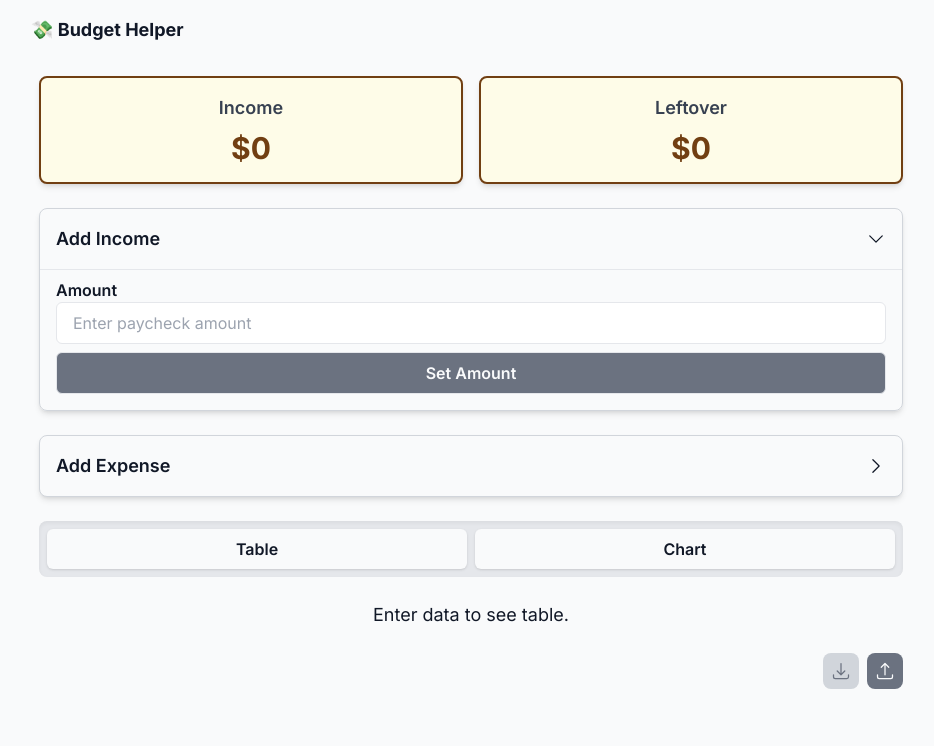
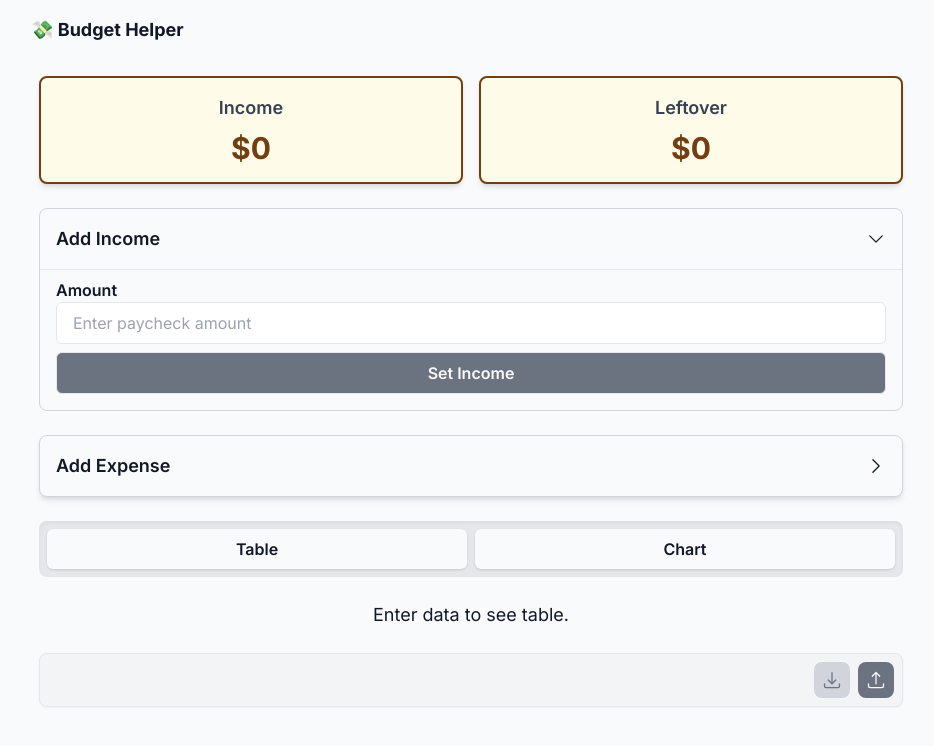
Before and after one commit to ArthurWHenry/budget-helper, a Next.js app: page / in a window 1280 px wide. Both pictures are taken after a click on the button "Add Income". Shown: the top 746 px of the page, without its empty margins (169-1103 px from the left). Built offline with nearby package versions, Linux system fonts and the light colour scheme.

Commit message:
fix: styles

```diff
--- a/src/app/page.tsx
+++ b/src/app/page.tsx
@@ -1,7 +1,7 @@
 "use client";
 import { Fragment } from "react";
 import { RecoilRoot, useRecoilState, useRecoilValue } from "recoil";
-import { Toaster } from "react-hot-toast";
+import { Toast, Toaster } from "react-hot-toast";
 import { Tab } from "@headlessui/react";
 import classNames from "classnames";
 
@@ -18,11 +18,12 @@ import {
   Table,
 } from "@/components";
 
+// Type
+import { Expense } from "@/types";
+
 function View() {
-  // State
-  const [data, setData] = useRecoilState(dataState);
-
   // Selectors
+  const data: Expense[] = useRecoilValue(dataState);
   const income: number = useRecoilValue(incomeState);
 
   // Helpers
@@ -80,7 +81,7 @@ function View() {
 export default function Home() {
   return (
     <RecoilRoot>
-      <Toaster position="top-right" />
+      <Toaster position="top-center" />
       <View />
     </RecoilRoot>
   );
--- a/src/components/chart/component.tsx
+++ b/src/components/chart/component.tsx
@@ -77,7 +77,6 @@ const Chart = () => {
             data={viewTotals ? finalTotalsChartData : finalsSortedChartData}
             dataKey="cost"
             nameKey="name"
-            outerRadius={80}
             fill="#8884d8"
             label={(data): JSX.Element => <CustomLabel {...data} />}
             labelLine={false}
--- a/src/components/chart/styles.css
+++ b/src/components/chart/styles.css
@@ -11,7 +11,7 @@
 }
 
 .chart-responsive-container {
-  @apply w-full h-80 min-h-80;
+  @apply w-full min-h-52 h-auto;
 }
 
 .no-data {
--- a/src/components/expenses/add/component.tsx
+++ b/src/components/expenses/add/component.tsx
@@ -38,6 +38,7 @@ const AddExpense = () => {
   });
 
   // State
+  const [isOpen, setIsOpen] = useState<boolean>(false);
   const [data, setData] = useRecoilState(dataState);
   const [selectedExpenseType, setSelectedExpenseType] = useState({
     label: "Need",
@@ -62,11 +63,16 @@ const AddExpense = () => {
   };
 
   return (
-    <div className="add-expense-container">
+    <div
+      className={classNames("add-expense-container", { "shadow-md": !isOpen })}
+    >
       <Disclosure>
         {({ open }) => (
           <>
-            <Disclosure.Button className="add-expense-button">
+            <Disclosure.Button
+              className="add-expense-button"
+              onClick={(): void => setIsOpen(!isOpen)}
+            >
               <span className="add-expense-button-text">Add Expense</span>
               <ChevronRightIcon
                 className={classNames("h-5 w-5 text-gray-900", {
--- a/src/components/expenses/add/styles.css
+++ b/src/components/expenses/add/styles.css
@@ -11,14 +11,12 @@
 }
 
 .add-expense-container {
-  @apply w-full bg-gray-50 rounded-lg border shadow-md border-gray-300;
+  @apply w-full bg-gray-50 rounded-lg border border-gray-300;
 }
-
 
 .add-expense-form {
   @apply flex flex-col gap-2 w-full;
 }
-
 
 .add-expense-form-container {
   @apply flex pt-2 flex-col md:flex-row justify-between items-end gap-2 w-full;
--- a/src/components/income/component.tsx
+++ b/src/components/income/component.tsx
@@ -1,4 +1,4 @@
-import { memo } from "react";
+import { memo, useState } from "react";
 import { SetterOrUpdater, useSetRecoilState } from "recoil";
 import { useForm } from "react-hook-form";
 import { yupResolver } from "@hookform/resolvers/yup";
@@ -30,6 +30,7 @@ const AddIncome: React.FC = () => {
   });
 
   // State
+  const [isOpen, setIsOpen] = useState<boolean>(false);
   const setIncome: SetterOrUpdater<number> = useSetRecoilState(incomeState);
 
   // Handlers
@@ -41,11 +42,16 @@ const AddIncome: React.FC = () => {
   };
 
   return (
-    <div className="add-income-container">
+    <div
+      className={classNames("add-income-container", { "shadow-md": !isOpen })}
+    >
       <Disclosure>
         {({ open }) => (
           <>
-            <Disclosure.Button className="add-income-button">
+            <Disclosure.Button
+              className="add-income-button"
+              onClick={(): void => setIsOpen(!isOpen)}
+            >
               <span className="add-income-button-text">Add Income</span>
               <ChevronRightIcon
                 className={classNames("h-5 w-5 text-gray-900", {
@@ -54,8 +60,9 @@ const AddIncome: React.FC = () => {
               />
             </Disclosure.Button>
             <Disclosure.Panel className="add-income-panel">
+              <div className="gap-2 flex flex-col pb-4 px-4 w-full">
                 <form
-                className="set-income-form"
+                  className="add-income-form"
                   onSubmit={handleSubmit(onSubmitIncome)}
                 >
                   <Input
@@ -65,10 +72,19 @@ const AddIncome: React.FC = () => {
                     register={register}
                     error={errors.income}
                   />
-                <button className="set-income-button" type="submit">
-                  Set Amount
+
+                  <button className="add-income-button-submit" type="submit">
+                    Set Income
                   </button>
                 </form>
+                {Object.keys(errors).length > 0 && (
+                  <div className="add-income-error">
+                    {Object.values(errors).map(({ message }, idx) => (
+                      <span key={idx}>{message}</span>
+                    ))}
+                  </div>
+                )}
+              </div>
             </Disclosure.Panel>
           </>
         )}
--- a/src/components/income/styles.css
+++ b/src/components/income/styles.css
@@ -1,23 +1,27 @@
-.add-income-container {
-  @apply w-full border rounded-lg shadow-md border-gray-300;
+.add-income-button {
+  @apply flex w-full justify-between items-center p-4;
 }
 
-.add-income-button {
-  @apply flex w-full justify-between items-center p-4;
+.add-income-button-submit {
+  @apply px-4 py-2 border font-semibold rounded-md bg-gray-500 text-gray-50 hover:bg-gray-600 hover:text-gray-200 transition duration-150 ease-linear disabled:cursor-not-allowed disabled:bg-gray-300 disabled:text-gray-900 disabled:border-gray-300 w-full;
 }
 
 .add-income-button-text {
   @apply text-gray-900 text-lg font-semibold;
 }
 
-.add-income-panel {
-  @apply border-t rounded-b-lg w-full pb-4 px-4 pt-2;
+.add-income-container {
+  @apply w-full border rounded-lg border-gray-300;
 }
 
-.set-income-button {
-  @apply px-4 py-2 border font-semibold rounded-md bg-gray-500 text-gray-50 hover:bg-gray-600 hover:text-gray-200 transition duration-150 ease-linear disabled:cursor-not-allowed disabled:bg-gray-300 disabled:text-gray-900 disabled:border-gray-300 w-full md:w-auto;
+.add-income-form {
+  @apply flex flex-col gap-2 bg-gray-50 pt-2;
 }
 
-.set-income-form {
-  @apply flex flex-col gap-2 bg-gray-50;
+.add-income-error {
+  @apply bg-red-200 flex flex-col p-2 rounded-md text-red-900 text-xs
 }
+
+.add-income-panel {
+  @apply border-t rounded-b-lg;
+}
--- a/src/components/table/component.tsx
+++ b/src/components/table/component.tsx
@@ -35,6 +35,7 @@ const Table = () => {
     columnHelper.accessor("name", {
       header: () => "Name",
       cell: (info) => info.getValue(),
+      // size: 100,
     }),
     columnHelper.accessor("cost", {
       header: () => "Cost",
@@ -42,13 +43,13 @@ const Table = () => {
         const costValue = cost.getValue();
         return <span>${costValue.toLocaleString()}</span>;
       },
+      size: 50,
+      maxSize: 75,
     }),
     columnHelper.accessor("expenseType", {
       header: () => <span>Type</span>,
+      size: 50,
     }),
-    // columnHelper.accessor("notes", {
-    //   header: "Notes",
-    // }),
     columnHelper.accessor("remove", {
       header: "",
       cell: (context: any) => (
@@ -59,6 +60,7 @@ const Table = () => {
           -
         </button>
       ),
+      size: 15,
     }),
   ];
   const isHidden = data.length < 1;
@@ -162,7 +164,13 @@ const Table = () => {
               {table.getHeaderGroups().map((headerGroup) => (
                 <tr key={headerGroup.id}>
                   {headerGroup.headers.map((header) => (
-                    <th key={header.id} className="table-head-cell">
+                    <th
+                      key={header.id}
+                      className="table-head-cell"
+                      style={{
+                        width: header.column.getSize(),
+                      }}
+                    >
                       {header.isPlaceholder
                         ? null
                         : flexRender(
--- a/src/components/table/styles.css
+++ b/src/components/table/styles.css
@@ -7,11 +7,11 @@
 }
 
 .table-actions {
-  @apply w-full flex justify-end items-center gap-2 mt-6;
+  @apply w-full flex justify-end items-center gap-2 mt-6 border p-2 rounded-lg bg-gray-100 shadow-sm;
 }
 
 .table-container {
-  @apply w-full bg-gray-50 shadow-md border border-gray-300;
+  @apply w-full bg-gray-50 shadow-sm ;
 }
 
 .table-export-button {
@@ -23,7 +23,7 @@
 }
 
 .table-head {
-  @apply h-10 border-b bg-gray-200 border-gray-300 shadow;
+  @apply h-10 border-b bg-gray-200 border-gray-300;
 }
 
 .table-head-cell {
```
Lines whose indentation alone changed are shown as unchanged.
